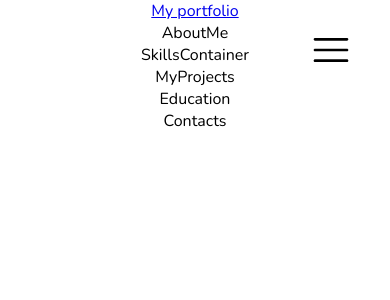
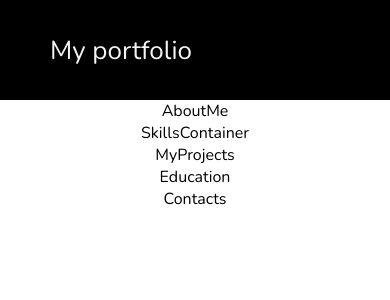
Before and after one commit to MariiaOtset/mariia-otset-portfolio, a React (Vite) app: page / in a window 390 px wide. Shown: the top 300 px of the page. Built offline with nearby package versions, Linux system fonts and the light colour scheme.

Commit message:
some styles added to mobile navigation

```diff
--- a/src/components/Navigation/Navigation.jsx
+++ b/src/components/Navigation/Navigation.jsx
@@ -3,9 +3,6 @@ import css from "./Navigation.module.css";
 import { RiCloseFill } from "react-icons/ri";
 import { RxHamburgerMenu } from "react-icons/rx";
 import { GoArrowUpRight } from "react-icons/go";
-// import clsx from 'clsx';
-
-// const toggleClasses = clsx();
 
 const Navigation = () => {
   const [isMenuOpen, setIsMenuOpen] = useState(false);
@@ -17,7 +14,9 @@ const Navigation = () => {
   return (
     <>
       <div className={css.mobileNavigation}>
-        <a href="#about">My portfolio</a>
+        <a href="#about" className={css.mobileLink}>
+          My portfolio
+        </a>
         <button className={css.buttons} type="button" onClick={toggleMenu}>
           <RxHamburgerMenu className={css.icon} />
         </button>
--- a/src/components/Navigation/Navigation.module.css
+++ b/src/components/Navigation/Navigation.module.css
@@ -42,12 +42,31 @@
 .link {
   color: #f9f7f7;
   font-size: 30px;
-  text-decoration: none;
   transition: color 0.2s ease;
 
   &:focus {
     color: #00ff80;
   }
+}
+
+.mobileNavigation {
+  display: flex;
+  justify-content: space-between;
+  align-items: center;
+  background-color: #000000;
+  height: 100px;
+  width: 100vw;
+}
+
+.mobileNavigation .icon {
+  stroke: white;
+}
+
+.mobileLink {
+  color: whitesmoke;
+  margin-left: 40px;
+  padding: 10px;
+  font-size: 26px;
 }
 
 .hidden {
--- a/src/index.css
+++ b/src/index.css
@@ -46,3 +46,7 @@ ol {
   list-style-type: none;
   padding-inline-start: 0;
 }
+
+a {
+  text-decoration: none;
+}
```
